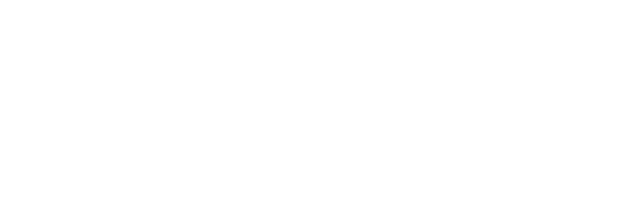
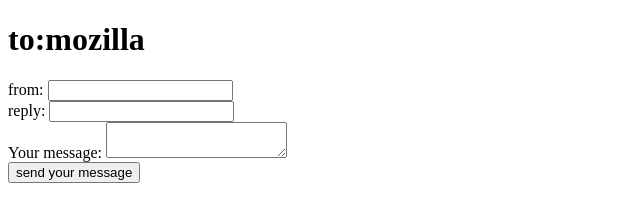
Before and after one commit to markovich692/fancy-postcard-form-widgets-odin-mdn, a plain HTML site: page index.html in a window 1280 px wide. Shown: the whole page, without its empty margins (0-640 px from the left). Drawn offline with Linux system fonts and the light colour scheme.

Commit message:
Add main form fields (from, reply, message) and submit button

```diff
--- a/index.html
+++ b/index.html
@@ -6,5 +6,28 @@
     <title>Fancy Postcard Form Widgets</title>
     <link rel="stylesheet" href="./style.css" />
   </head>
-  <body></body>
+  <body>
+    <form>
+      <h1>to:mozilla</h1>
+
+      <div id="from">
+        <label for="name">from:</label>
+        <input type="text" id="name" name="user_name" />
+      </div>
+
+      <div id="reply">
+        <label for="mail">reply:</label>
+        <input type="email" id="mail" name="user_email" />
+      </div>
+
+      <div id="message">
+        <label for="msg">Your message:</label>
+        <textarea id="msg" name="user_message"></textarea>
+      </div>
+
+      <div class="button">
+        <button type="submit">send your message</button>
+      </div>
+    </form>
+  </body>
 </html>
```
